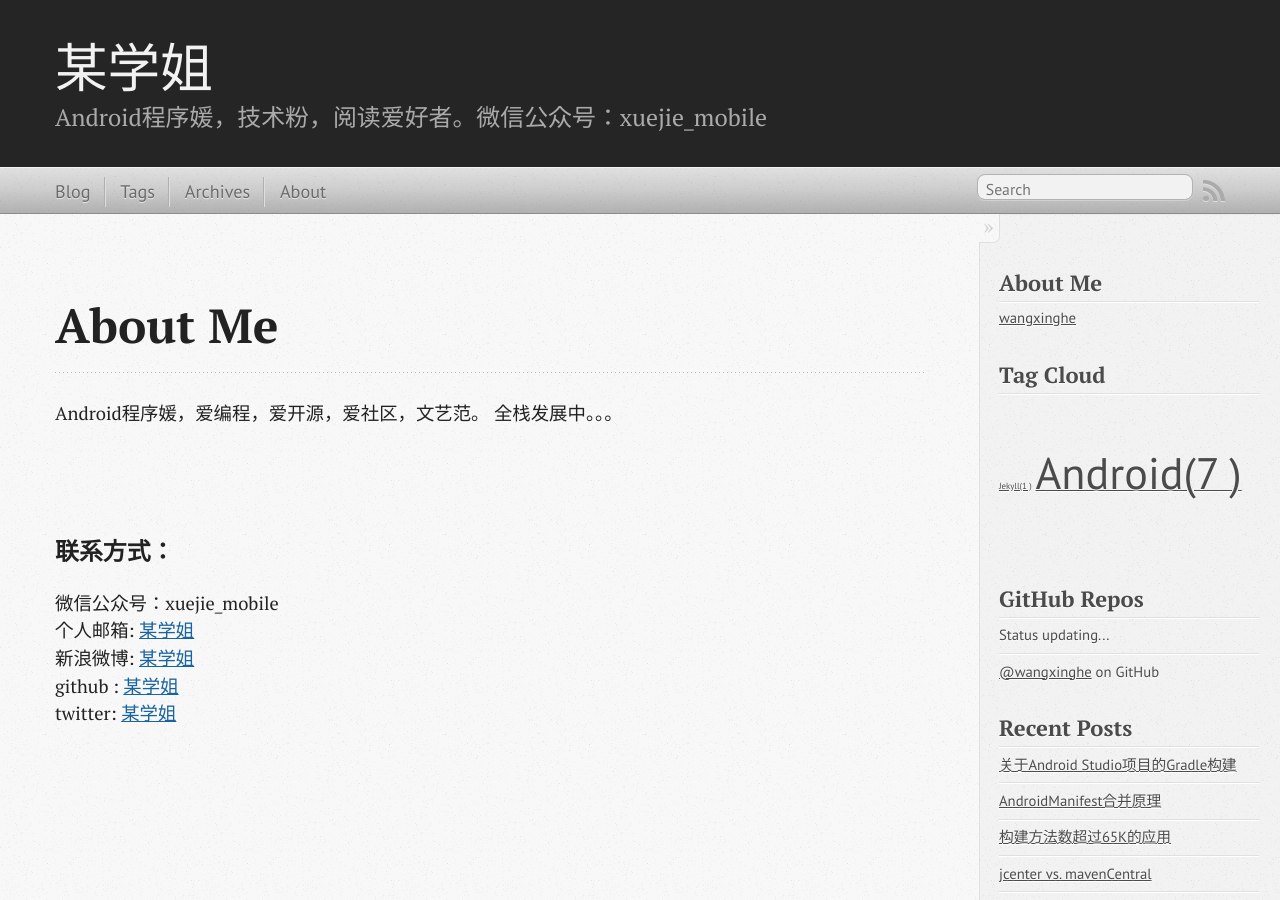
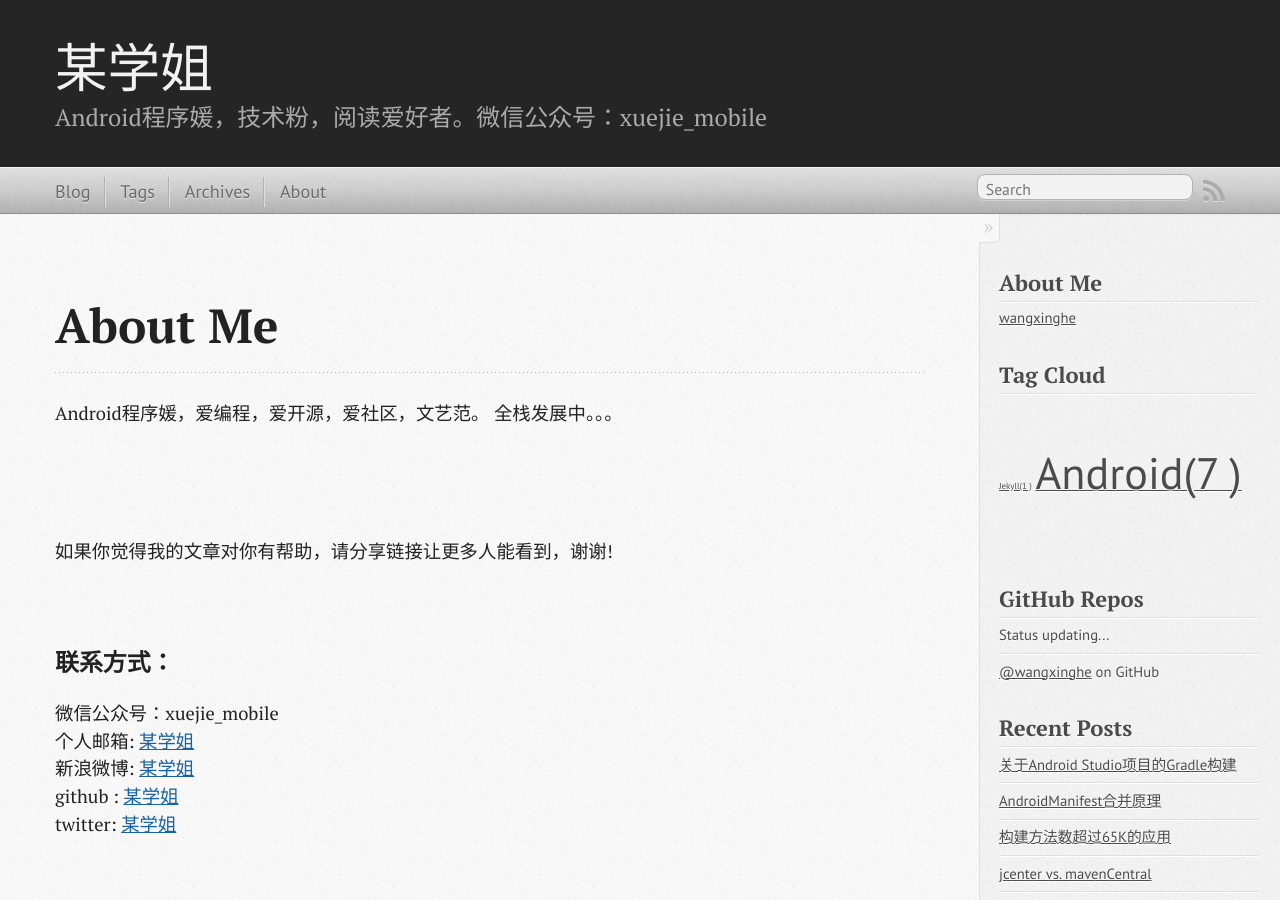
Before and after one commit to wangxinghe/wangxinghe.github.io, a Jekyll site: the page built from about.md, in a window 1280 px wide and 900 px high. Built offline with Jekyll 4.4.1, drawn with Linux system fonts in a browser that asks for light colours; comment, search, counter and statistics services are not loaded.

Commit message:
modify about

```diff
--- a/about.md
+++ b/about.md
@@ -10,6 +10,10 @@ Android程序媛，爱编程，爱开源，爱社区，文艺范。
 <br/>
 <br/>
 
+如果你觉得我的文章对你有帮助，请分享链接让更多人能看到，谢谢!
+
+<br/>
+
 ### 联系方式：
 
 微信公众号：xuejie_mobile
```
